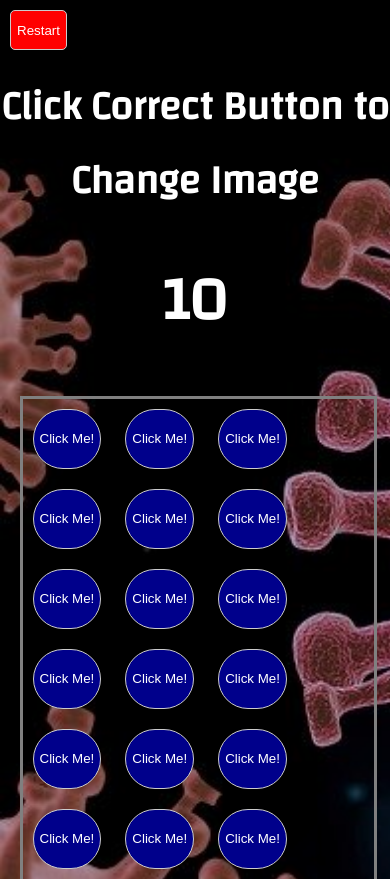
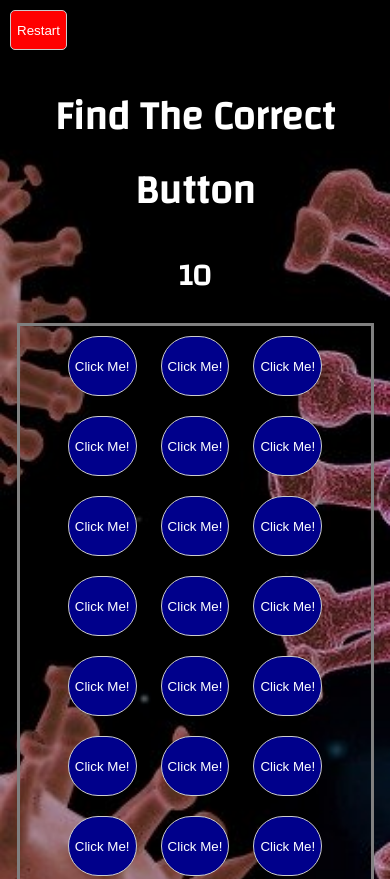
Before and after one commit to immanuel404/web_Game, a plain HTML site: page index.html in a window 390 px wide. Shown: the top 879 px of the page. Drawn offline with Linux system fonts and the light colour scheme.

Commit message:
Add files via upload

```diff
--- a/css/game.css
+++ b/css/game.css
@@ -1,8 +1,9 @@
+/*GENERAL STYLING*/
 body {
 	margin: 0px;
 	padding: 0px;
 	font-family:'Changa', sans-serif;
-	background-color: red;
+	background-color: lightblue;
 }
 
 .image {
@@ -13,23 +14,29 @@ body {
 }
 
 h1 {
-	margin-top: 10px;
+	margin: 10px 0 0 0;
+	padding: 10px;
 	text-align: center;
 	font-size: 40px;
 	color: white;
+}
+
+h1#clock {
+	font-size: 60px;
+	margin: 0;
 }
 
 .container {
 	width: 70%;
 	border-color: grey;
 	border-style: solid;
-	margin-left: 15%;
-	margin-bottom: 10px;
+	text-align: center;
+	margin: 10px auto;
 }
 
 button {
 	color: white;
-	height:60px;
+	height: 60px;
 	border: 1px solid #ccc;
 	border-radius: 30px;
 	background-color: darkblue;
@@ -40,17 +47,19 @@ button:hover {
   background-color: blue;
 }
 
+
+/*PHONE MEDIA FORMAT*/
 @media (max-width: 700px) {
 .container {
 	width: 90%;
-	margin-left: 5%;
-	margin-bottom: 5px;
+	margin: 10px auto;
 }
+
+h1#clock {
+	font-size: 30px;
+}
+
 button {
-/*	color: white;
-	height:60px;
-	border: 1px solid #ccc;
-	border-radius: 30px;
-	background-color: darkblue;*/
 	margin: 10px;
 }
+}
--- a/index.html
+++ b/index.html
@@ -3,15 +3,28 @@
 <head>
 	<meta name="viewport" content="width=device-width, initial-scale=1">
 	<title>Play Game</title>
+	<!-- Favicon -->
+    <link rel="icon" href="img/img2.jpg" type="image/gif" sizes="16x16">
+    <!-- CSS LINK -->
 	<link rel="stylesheet" href="css/game.css">
+	<!-- Google Font -->
 	<link href="https://fonts.googleapis.com/css?family=Changa&display=swap" rel="stylesheet">
 </head>
 
 <body>
+
 	<div id="image" class="image">
-	<button style="	background-color:red; height:40px; border-radius: 5px;" type="button" onclick="restart()">Restart</button>
-	<h1 id="head">Click Correct Button to Change Image</h1>
-	<h1 style="font-size:60px;" id="clock">15<br></h1>
+
+		<!-- RESTART BUTTON -->
+		<button style="background-color:red; height:40px; border-radius:5px;" type="button" onclick="restart()">Restart</button>
+
+		<!-- HEAD TEXT -->
+		<h1 id="head">Find The Correct Button</h1>
+
+		<!-- COUNTDOWN CLOCK -->
+		<h1 id="clock">15</h1>
+
+		<!-- "CLICK-ME BUTTONS" -->
 		<div id="1" class="container">
 			<button id=1 type="button" onclick="select(1)">Click Me!</button>
 			<button id=1 type="button" onclick="select(2)">Click Me!</button>
@@ -45,13 +58,14 @@
 			<button id=1 type="button" onclick="select(30)">Click Me!</button>
 			<button id=1 type="button" onclick="select(31)">Click Me!</button>
 			<button id=1 type="button" onclick="select(32)">Click Me!</button>
-			<h5 style="text-align: center;">By:WEBCITIZEN</h5>
+			<p><a style="text-align:center;color:lightgrey;" href="http://webcitizen.epizy.com/">By: WebCitizen</a></p>
 		</div>
 	</div>
-</body>
-</html>
 
+
+<!-- JAVASCRIPT CODE -->
 <script>
+
 	// INTERVAL COUNTER
 	var countdown = 15;
 
@@ -62,7 +76,7 @@
 			var message = "Oh No! You Lost!"
 			document.getElementById('clock').innerHTML = message;
 			document.getElementById('clock').style.color = 'red';
-			document.getElementById("1").style.display = 'none';
+			document.getElementById("1").style.opacity = '0';
 		}
 	}, 1000);
 
@@ -79,7 +93,8 @@
 			clearTimeout(timer);
 			var message = "You Saved the Day!!!"
 			document.getElementById('clock').innerHTML = message;
-			document.getElementById('head').innerHTML =' ';
+			document.getElementById('head').innerHTML ='';
+			document.getElementById("1").style.opacity = '0';
 		} else {
 			var snd = new Audio("mouse.mp3");
 			snd.play();
@@ -92,3 +107,5 @@
 	}
 
 </script>
+</body>
+</html>
```
